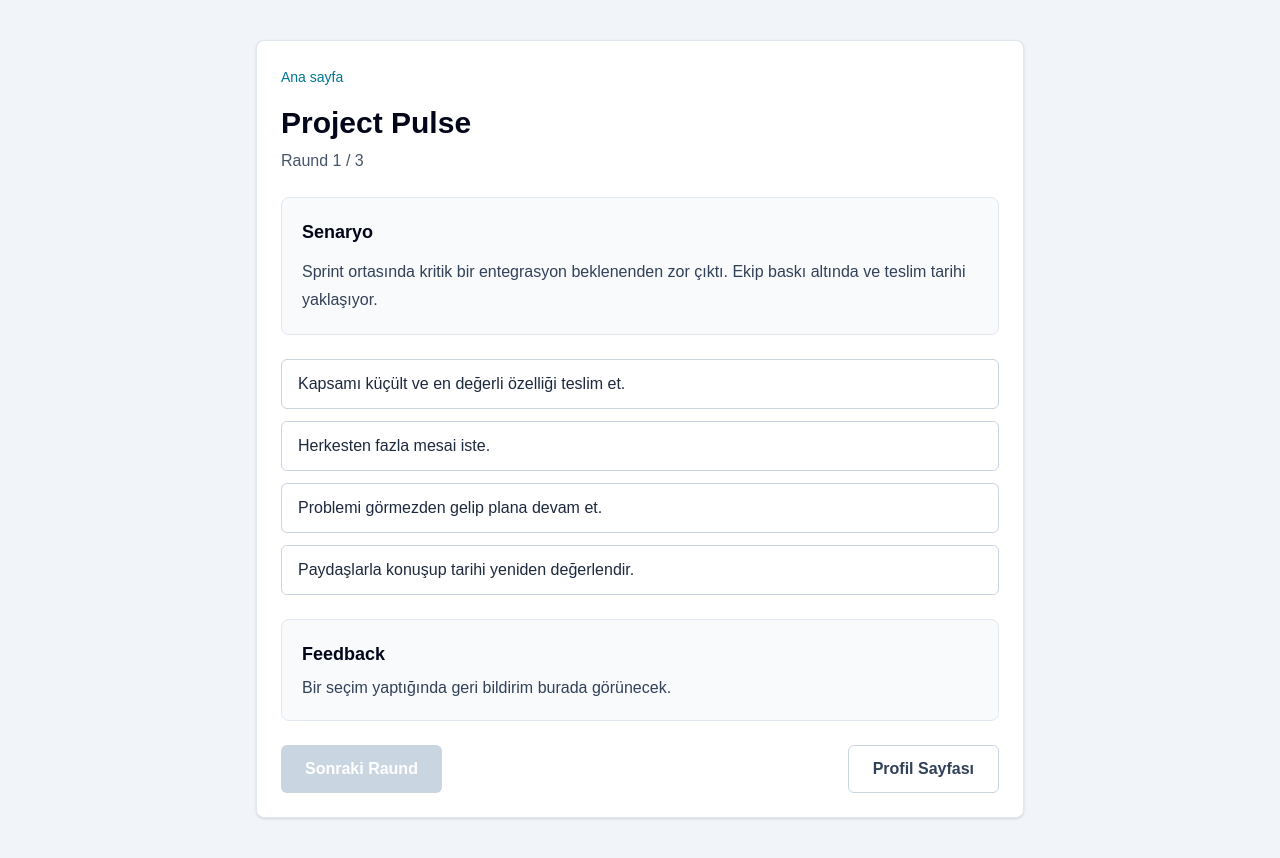
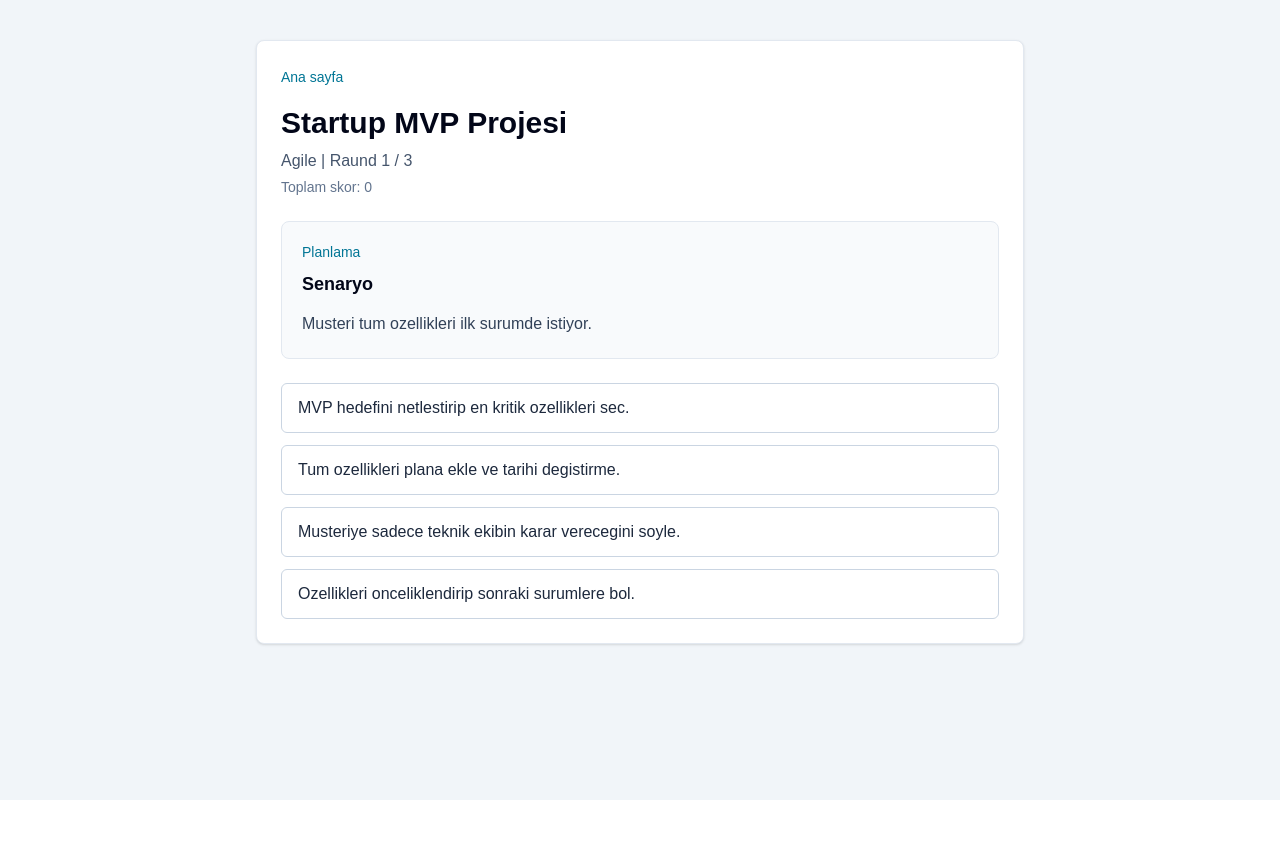
Before and after one commit to mzaltinoz/project-pulse, a Next.js app: page /game in a window 1280 px wide. After the commit the page ends 800 px from the top, so only its background shows below. Built offline with nearby package versions, Linux system fonts and the light colour scheme.

Commit message:
Add three-round game flow

```diff
--- a/app/game/page.tsx
+++ b/app/game/page.tsx
@@ -2,99 +2,12 @@
 
 import Link from "next/link";
 import { useState } from "react";
-
-type Option = {
-  label: string;
-  feedback: string;
-  xp: number;
-};
-
-type Scenario = {
-  text: string;
-  options: Option[];
-};
+import { projects, type ProjectOption } from "@/data/projects";
 
 const storageKey = "project-pulse-profile";
+const project = projects[0];
 
-const scenarios: Scenario[] = [
-  {
-    text: "Sprint ortasında kritik bir entegrasyon beklenenden zor çıktı. Ekip baskı altında ve teslim tarihi yaklaşıyor.",
-    options: [
-      {
-        label: "Kapsamı küçült ve en değerli özelliği teslim et.",
-        feedback: "İyi karar. Kapsamı yönetmek teslim riskini düşürdü.",
-        xp: 30,
-      },
-      {
-        label: "Herkesten fazla mesai iste.",
-        feedback: "Kısa vadede hızlanırsın ama ekip sürdürülebilirliği zarar görür.",
-        xp: 10,
-      },
-      {
-        label: "Problemi görmezden gelip plana devam et.",
-        feedback: "Risk büyüdü. Erken görünürlük proje sağlığı için kritiktir.",
-        xp: 0,
-      },
-      {
-        label: "Paydaşlarla konuşup tarihi yeniden değerlendir.",
-        feedback: "Şeffaf iletişim güveni artırdı ve beklentiyi netleştirdi.",
-        xp: 25,
-      },
-    ],
-  },
-  {
-    text: "Müşteri yeni bir özellik istedi. Ekip bunun mevcut teslimata eklenirse kaliteyi düşüreceğini söylüyor.",
-    options: [
-      {
-        label: "İsteği backlog'a al ve etki analizi yap.",
-        feedback: "Harika. Değişiklik isteğini kontrol altına aldın.",
-        xp: 30,
-      },
-      {
-        label: "Hemen ekibe ek işi ver.",
-        feedback: "Hızlı göründü ama plan ve kapasite dengesi bozuldu.",
-        xp: 5,
-      },
-      {
-        label: "Müşteriye doğrudan hayır de.",
-        feedback: "Sınır koydun ama kararın gerekçesini birlikte kurmak daha iyi olurdu.",
-        xp: 15,
-      },
-      {
-        label: "Mevcut işlerden birini çıkarıp yenisini takas et.",
-        feedback: "İyi yaklaşım. Kapsam takası kontrolü korudu.",
-        xp: 25,
-      },
-    ],
-  },
-  {
-    text: "Testlerde önemli bir hata bulundu. Lansmana iki gün kaldı ve pazarlama kampanyası hazır.",
-    options: [
-      {
-        label: "Hatayı önceliklendirip lansman kararını veriye göre al.",
-        feedback: "Güçlü karar. Kalite riskini görünür ve yönetilebilir yaptın.",
-        xp: 30,
-      },
-      {
-        label: "Hatayı bilinen sorun olarak yayınla.",
-        feedback: "Bazı durumlarda olur ama önem derecesi netleşmeden riskli.",
-        xp: 10,
-      },
-      {
-        label: "Lansmanı sessizce ertele.",
-        feedback: "Kaliteyi korudun ama iletişim eksikliği güven kaybettirebilir.",
-        xp: 15,
-      },
-      {
-        label: "Paydaşlarla hızlı karar toplantısı yap.",
-        feedback: "İyi. Kararı ortak bilgiyle almak sürprizleri azalttı.",
-        xp: 25,
-      },
-    ],
-  },
-];
-
-function saveProgress(xp: number, completedProject: boolean) {
+function saveProjectResult(totalScore: number) {
   const current = JSON.parse(
     window.localStorage.getItem(storageKey) ??
       '{"totalXp":0,"completedProjects":0}',
@@ -103,50 +16,90 @@ function saveProgress(xp: number, completedProject: boolean) {
   window.localStorage.setItem(
     storageKey,
     JSON.stringify({
-      totalXp: current.totalXp + xp,
-      completedProjects:
-        current.completedProjects + (completedProject ? 1 : 0),
+      totalXp: current.totalXp + totalScore,
+      completedProjects: current.completedProjects + 1,
     }),
   );
 }
 
 export default function GamePage() {
-  const [round, setRound] = useState(0);
-  const [feedback, setFeedback] = useState("");
-  const [selectedXp, setSelectedXp] = useState(0);
-  const [roundLocked, setRoundLocked] = useState(false);
-  const [gameComplete, setGameComplete] = useState(false);
+  const [roundIndex, setRoundIndex] = useState(0);
+  const [selectedOption, setSelectedOption] = useState<ProjectOption | null>(
+    null,
+  );
+  const [totalScore, setTotalScore] = useState(0);
+  const [showResults, setShowResults] = useState(false);
+  const [resultSaved, setResultSaved] = useState(false);
 
-  const scenario = scenarios[round];
-  const roundNumber = round + 1;
+  const round = project.rounds[roundIndex];
+  const isLastRound = roundIndex === project.rounds.length - 1;
 
-  function chooseOption(option: Option) {
-    if (roundLocked) {
+  function chooseOption(option: ProjectOption) {
+    if (selectedOption) {
       return;
     }
 
-    const isLastRound = round === scenarios.length - 1;
-    setFeedback(`${option.feedback} +${option.xp} XP`);
-    setSelectedXp(option.xp);
-    setRoundLocked(true);
-    saveProgress(option.xp, isLastRound);
-
-    if (isLastRound) {
-      setGameComplete(true);
-    }
+    setSelectedOption(option);
+    setTotalScore((currentScore) => currentScore + option.score);
   }
 
   function goToNextRound() {
-    if (gameComplete) {
-      setRound(0);
-      setGameComplete(false);
-    } else {
-      setRound((currentRound) => currentRound + 1);
+    setRoundIndex((currentRound) => currentRound + 1);
+    setSelectedOption(null);
   }
 
-    setFeedback("");
-    setSelectedXp(0);
-    setRoundLocked(false);
+  function showResultScreen() {
+    if (!resultSaved) {
+      saveProjectResult(totalScore);
+      setResultSaved(true);
+    }
+
+    setShowResults(true);
+  }
+
+  function restartGame() {
+    setRoundIndex(0);
+    setSelectedOption(null);
+    setTotalScore(0);
+    setShowResults(false);
+    setResultSaved(false);
+  }
+
+  if (showResults) {
+    return (
+      <main className="min-h-screen bg-slate-100 px-6 py-10 text-slate-950">
+        <section className="mx-auto flex w-full max-w-3xl flex-col gap-6 rounded-lg border border-slate-200 bg-white p-6 shadow-sm">
+          <div>
+            <Link href="/" className="text-sm font-medium text-cyan-700">
+              Ana sayfa
+            </Link>
+            <h1 className="mt-4 text-3xl font-bold">Sonuclar</h1>
+            <p className="mt-2 text-slate-600">{project.title}</p>
+          </div>
+
+          <div className="rounded-lg border border-slate-200 bg-slate-50 p-5">
+            <p className="text-sm font-medium text-slate-500">Toplam skor</p>
+            <p className="mt-2 text-4xl font-bold">{totalScore}</p>
+          </div>
+
+          <div className="flex flex-col gap-3 sm:flex-row">
+            <button
+              type="button"
+              onClick={restartGame}
+              className="inline-flex h-12 items-center justify-center rounded-md bg-cyan-700 px-6 font-semibold text-white transition-colors hover:bg-cyan-800"
+            >
+              Tekrar Oyna
+            </button>
+            <Link
+              href="/profile"
+              className="inline-flex h-12 items-center justify-center rounded-md border border-slate-300 px-6 font-semibold text-slate-700 transition-colors hover:bg-slate-50"
+            >
+              Profil Sayfasi
+            </Link>
+          </div>
+        </section>
+      </main>
+    );
   }
 
   return (
@@ -156,59 +109,63 @@ export default function GamePage() {
           <Link href="/" className="text-sm font-medium text-cyan-700">
             Ana sayfa
           </Link>
-          <h1 className="mt-4 text-3xl font-bold">Project Pulse</h1>
+          <h1 className="mt-4 text-3xl font-bold">{project.title}</h1>
           <p className="mt-2 text-slate-600">
-            Raund {roundNumber} / {scenarios.length}
+            {project.methodology} | Raund {round.roundNumber} /{" "}
+            {project.rounds.length}
+          </p>
+          <p className="mt-1 text-sm font-medium text-slate-500">
+            Toplam skor: {totalScore}
           </p>
         </div>
 
         <div className="rounded-lg border border-slate-200 bg-slate-50 p-5">
-          <h2 className="text-lg font-semibold">Senaryo</h2>
-          <p className="mt-3 leading-7 text-slate-700">{scenario.text}</p>
+          <p className="text-sm font-medium text-cyan-700">{round.phase}</p>
+          <h2 className="mt-2 text-lg font-semibold">Senaryo</h2>
+          <p className="mt-3 leading-7 text-slate-700">{round.scenario}</p>
         </div>
 
         <div className="grid gap-3">
-          {scenario.options.map((option) => (
+          {round.options.map((option) => (
             <button
-              key={option.label}
+              key={option.text}
               type="button"
-              disabled={roundLocked}
+              disabled={Boolean(selectedOption)}
               onClick={() => chooseOption(option)}
               className="rounded-md border border-slate-300 bg-white px-4 py-3 text-left font-medium text-slate-800 transition-colors hover:bg-cyan-50 disabled:cursor-not-allowed disabled:opacity-70"
             >
-              {option.label}
+              {option.text}
             </button>
           ))}
         </div>
 
-        <div className="min-h-24 rounded-lg border border-slate-200 bg-slate-50 p-5">
+        {selectedOption ? (
+          <div className="rounded-lg border border-slate-200 bg-slate-50 p-5">
             <h2 className="text-lg font-semibold">Feedback</h2>
-          <p className="mt-2 text-slate-700">
-            {feedback || "Bir seçim yaptığında geri bildirim burada görünecek."}
+            <p className="mt-2 text-slate-700">{selectedOption.feedback}</p>
+            <p className="mt-2 text-sm font-medium text-cyan-700">
+              Bu secimden gelen skor: {selectedOption.score}
             </p>
-          {roundLocked ? (
-            <p className="mt-2 text-sm font-medium text-cyan-700">
-              Bu raund kazanılan XP: {selectedXp}
-            </p>
+          </div>
         ) : null}
-        </div>
 
+        {selectedOption ? (
           <div className="flex flex-col gap-3 sm:flex-row sm:items-center sm:justify-between">
             <button
               type="button"
-            disabled={!roundLocked}
-            onClick={goToNextRound}
-            className="inline-flex h-12 items-center justify-center rounded-md bg-cyan-700 px-6 font-semibold text-white transition-colors hover:bg-cyan-800 disabled:cursor-not-allowed disabled:bg-slate-300"
+              onClick={isLastRound ? showResultScreen : goToNextRound}
+              className="inline-flex h-12 items-center justify-center rounded-md bg-cyan-700 px-6 font-semibold text-white transition-colors hover:bg-cyan-800"
             >
-            {gameComplete ? "Yeni Projeye Başla" : "Sonraki Raund"}
+              {isLastRound ? "Sonuclari Gor" : "Sonraki Raund"}
             </button>
             <Link
               href="/profile"
               className="inline-flex h-12 items-center justify-center rounded-md border border-slate-300 px-6 font-semibold text-slate-700 transition-colors hover:bg-slate-50"
             >
-            Profil Sayfası
+              Profil Sayfasi
             </Link>
           </div>
+        ) : null}
       </section>
     </main>
   );
--- /dev/null
+++ b/data/projects.ts
@@ -0,0 +1,135 @@
+export type ProjectOption = {
+  text: string;
+  score: number;
+  feedback: string;
+  isBest: boolean;
+};
+
+export type ProjectRound = {
+  roundNumber: number;
+  phase: string;
+  scenario: string;
+  options: ProjectOption[];
+};
+
+export type Project = {
+  id: string;
+  title: string;
+  methodology: string;
+  rounds: ProjectRound[];
+};
+
+export const projects: Project[] = [
+  {
+    id: "startup-mvp",
+    title: "Startup MVP Projesi",
+    methodology: "Agile",
+    rounds: [
+      {
+        roundNumber: 1,
+        phase: "Planlama",
+        scenario: "Musteri tum ozellikleri ilk surumde istiyor.",
+        options: [
+          {
+            text: "MVP hedefini netlestirip en kritik ozellikleri sec.",
+            score: 30,
+            feedback:
+              "Dogru yaklasim. Ilk surum icin odak korunur ve teslim riski azalir.",
+            isBest: true,
+          },
+          {
+            text: "Tum ozellikleri plana ekle ve tarihi degistirme.",
+            score: 5,
+            feedback:
+              "Bu karar ekibi zorlar. Kapsam buyurken tarih sabit kalirsa kalite riski artar.",
+            isBest: false,
+          },
+          {
+            text: "Musteriye sadece teknik ekibin karar verecegini soyle.",
+            score: 10,
+            feedback:
+              "Ekip gorusu onemli ama paydas beklentisini birlikte yonetmek gerekir.",
+            isBest: false,
+          },
+          {
+            text: "Ozellikleri onceliklendirip sonraki surumlere bol.",
+            score: 25,
+            feedback:
+              "Iyi karar. Kapsami bolmek hem beklentiyi hem teslimati daha yonetilebilir yapar.",
+            isBest: false,
+          },
+        ],
+      },
+      {
+        roundNumber: 2,
+        phase: "Uygulama",
+        scenario: "Ekip sprintte fazla is aldi ve yetisemiyor.",
+        options: [
+          {
+            text: "Sprint kapsaminda takas yapip en dusuk oncelikli isi cikar.",
+            score: 30,
+            feedback:
+              "En saglikli secim. Kapasiteye gore kapsam ayarlamak ekibi ve teslimati korur.",
+            isBest: true,
+          },
+          {
+            text: "Herkesten hafta sonu calismasini iste.",
+            score: 10,
+            feedback:
+              "Kisa vadede ise yarayabilir ama surdurulebilirlik ve moral zarar gorebilir.",
+            isBest: false,
+          },
+          {
+            text: "Durumu gizleyip sprint sonunda acikla.",
+            score: 0,
+            feedback:
+              "Gec bilgi vermek riski buyutur. Sorunu erken gorunur yapmak daha dogru olur.",
+            isBest: false,
+          },
+          {
+            text: "Gunluk toplantida engelleri netlestirip yardim iste.",
+            score: 20,
+            feedback:
+              "Iyi hamle. Ekip engelleri erken paylasirsa cozum sansi artar.",
+            isBest: false,
+          },
+        ],
+      },
+      {
+        roundNumber: 3,
+        phase: "Kriz",
+        scenario: "Demo oncesi kritik bug cikti.",
+        options: [
+          {
+            text: "Bugu onceliklendir, demo kapsamindan riskli bolumu cikar.",
+            score: 30,
+            feedback:
+              "Dogru karar. Demo degerini korurken kritik kalite riskini azaltirsin.",
+            isBest: true,
+          },
+          {
+            text: "Bugu gormezden gel ve demoya aynen devam et.",
+            score: 0,
+            feedback:
+              "Kritik hata demoda guven kaybina yol acabilir. Risk saklanmamali.",
+            isBest: false,
+          },
+          {
+            text: "Demoyu tamamen iptal et ve kimseye detay verme.",
+            score: 10,
+            feedback:
+              "Kaliteyi korumak iyi ama iletisim eksik kalirsa paydas guveni azalir.",
+            isBest: false,
+          },
+          {
+            text: "Paydaslara durumu acikla ve guvenli demo akisina gec.",
+            score: 25,
+            feedback:
+              "Iyi secim. Seffaflik ve kontrollu demo akisi beklentiyi dengeler.",
+            isBest: false,
+          },
+        ],
+      },
+    ],
+  },
+];
```
Lines whose indentation alone changed are shown as unchanged.
